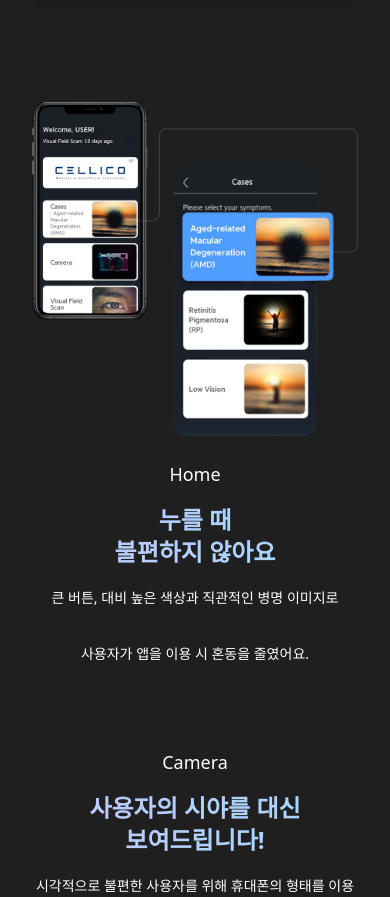
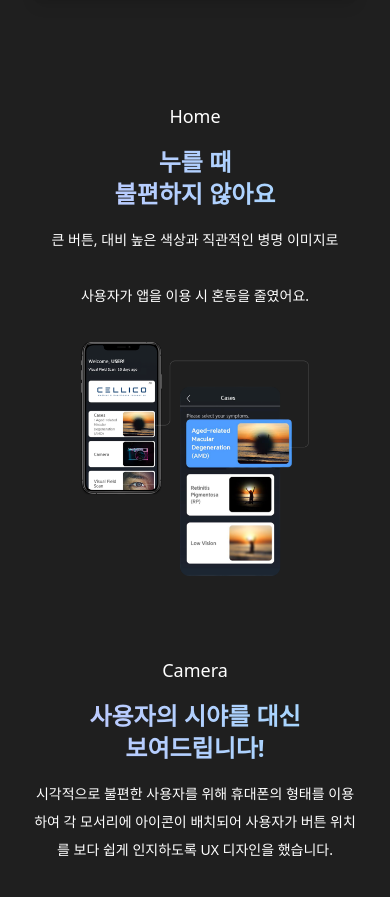
Before and after one commit to hyebinkimsdf/portfolio, a React (Vite) app: page /eyecane in a window 390 px wide. Shown: the part 8844-9741 px from the top of the page. Built offline with nearby package versions, Linux system fonts and the light colour scheme.

Commit message:
design: eyecane home section 반응형 수정

```diff
--- a/src/compoments/eyecane/EyeUiUxDesign.tsx
+++ b/src/compoments/eyecane/EyeUiUxDesign.tsx
@@ -55,15 +55,15 @@ export function EyeUiUxDesign() {
       </FadeInSection>
 
       {/* Home Section */}
-      <FadeInSection className="flex flex-col md:flex-row gap-6 md:gap-4 Home mb-20 text-center md:text-left">
+      <FadeInSection className="flex flex-col-reverse md:flex-row gap-8 Home mb-20 text-center md:text-left">
         <div className="w-full md:w-auto flex justify-center">
           <Image
             src="/images/eyecane/case.png"
             alt="eyecane home case 화면"
-            className="w-full max-w-[400px] md:max-w-none object-contain hover:shadow-xl transition-shadow duration-300"
+            className="w-full max-w-[70%] object-contain hover:shadow-xl transition-shadow duration-300"
           />
         </div>
-        <div className="flex flex-col gap-4 md:flex-1">
+        <div className="flex flex-col gap-4 md:flex-1 min-w-[30%]">
           <motion.p
             className="text-lg md:text-xl"
             initial={{ opacity: 0 }}
--- a/src/pages/Eyecane.tsx
+++ b/src/pages/Eyecane.tsx
@@ -5,7 +5,7 @@ import { EyeUiUxDesign } from "../compoments/eyecane/EyeUiUxDesign";
 
 export default function Eyecane() {
   return (
-    <div className="w-full min-h-screen pt-[10vh] bg-[#1F1F1F] text-white flex flex-col justify-center items-center mx-auto px-4">
+    <div className="w-full min-h-screen pt-[10vh] bg-[#1F1F1F] text-white flex flex-col justify-center items-center mx-auto px-4 pb-20">
       <div className="text-center flex flex-col justify-center items-center mt-20 mb-40">
         <p className="text-[20px] mb-10">2024.01 ~ 2024.12</p>
         <p className="text-[80px] font-bold mb-8">EYECANE</p>
```
